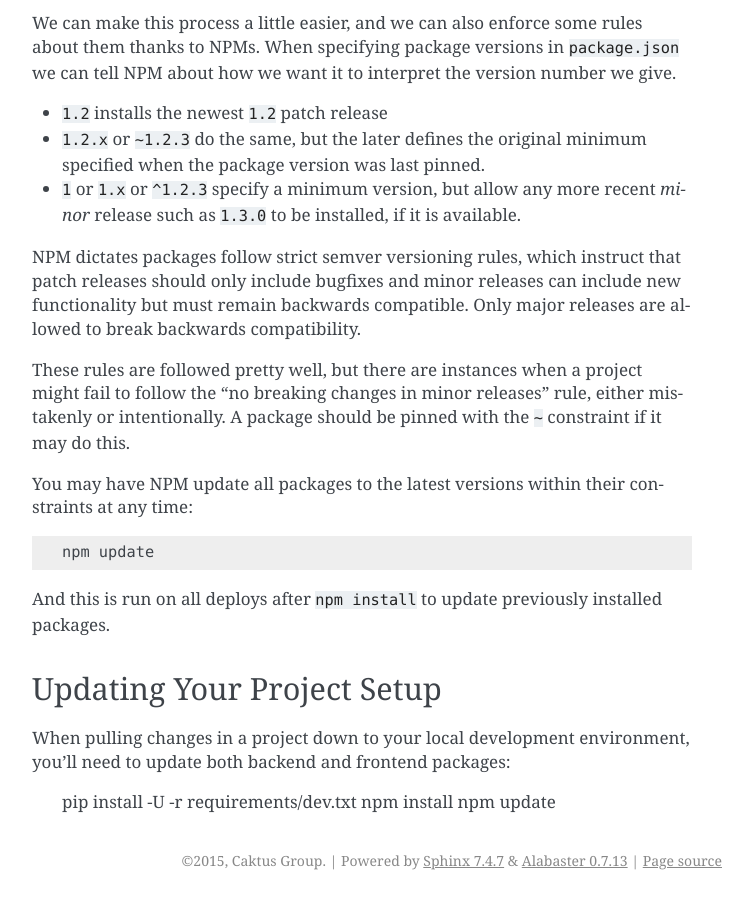
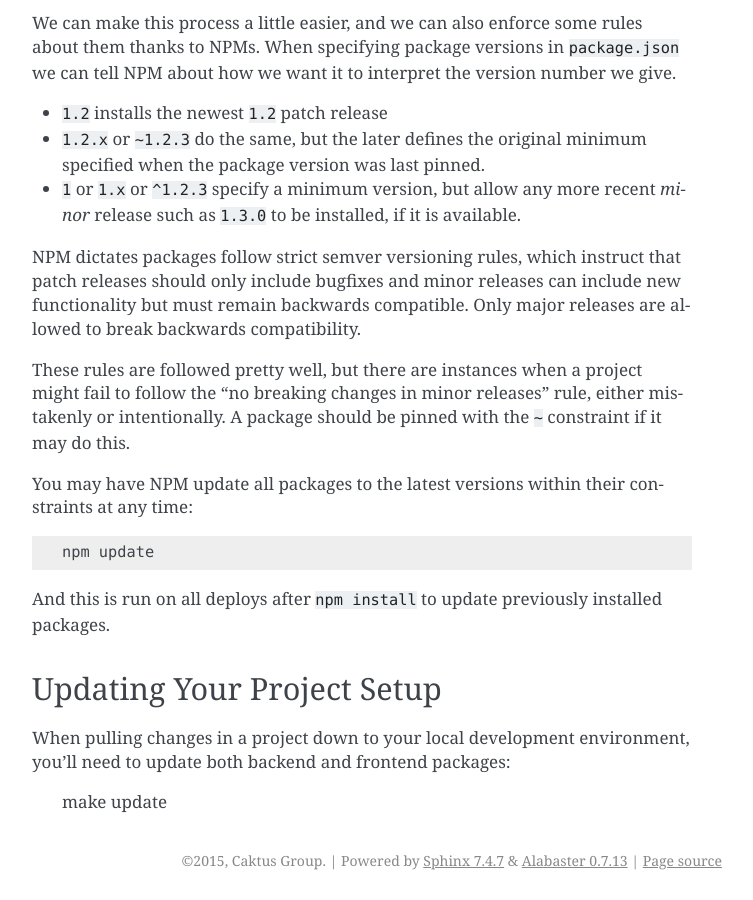
Before and after one commit to caktus/guidebook, a Sphinx documentation site: the page built from source/frontend-packages.rst, in a window 1280 px wide and 900 px high, scrolled down 3176 px. Shown: the whole window, without its empty margins (388-1141 px from the left). Built offline with Sphinx 7.4.7, drawn with Linux system fonts in a browser that asks for light colours.

Commit message:
Reflect addition of a package update target for the default Makefile

```diff
--- a/source/frontend-packages.rst
+++ b/source/frontend-packages.rst
@@ -178,6 +178,4 @@ Updating Your Project Setup
 When pulling changes in a project down to your local development environment,
 you'll need to update both backend and frontend packages:
 
-    pip install -U -r requirements/dev.txt
-    npm install
-    npm update
+    make update
```
